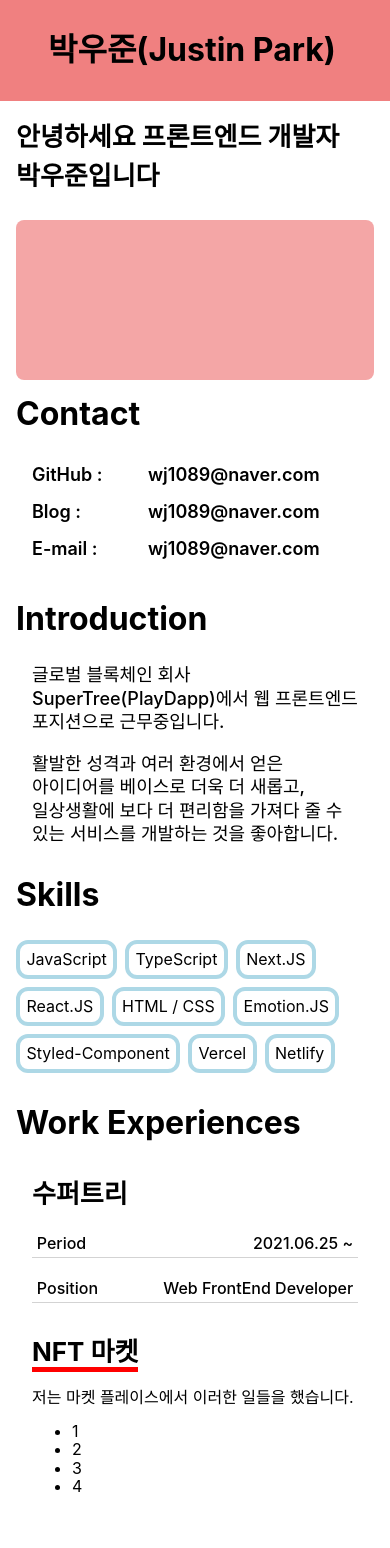
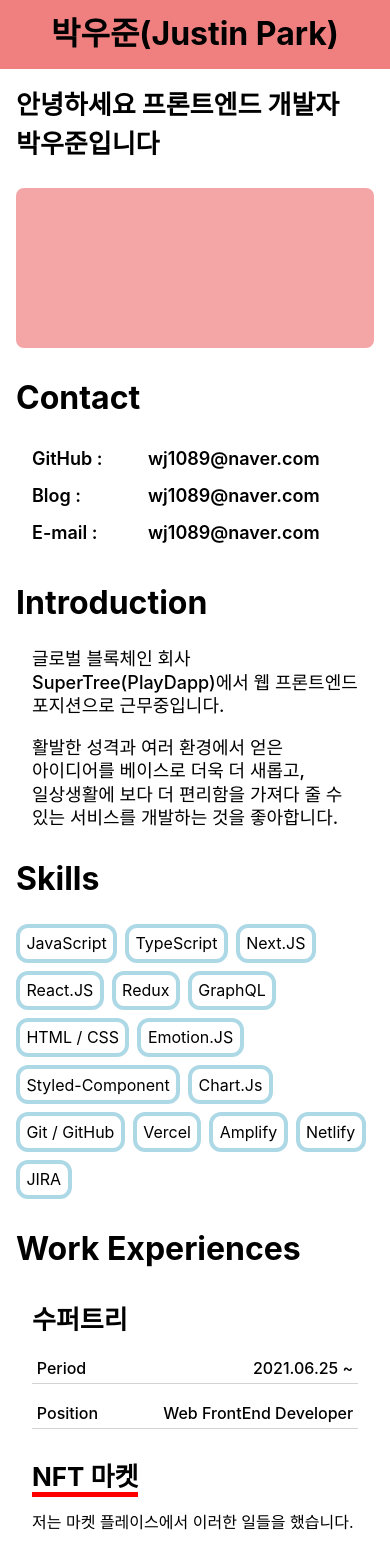
Before and after one commit to justin-supertree/justin-future, a Next.js app: page / in a window 390 px wide. Shown: the top 1548 px of the page. Built offline with nearby package versions, Linux system fonts and the light colour scheme.

Commit message:
feat: mobile style 수정

```diff
--- a/src/components/Layout/Header.tsx
+++ b/src/components/Layout/Header.tsx
@@ -6,10 +6,18 @@ const Container = styled.div`
   width: 100%;
   padding: 2rem 3rem;
   background-color: lightcoral;
+
+  @media screen and (max-width: 768px) {
+    padding: 1rem;
+  }
 `;
 
 const Title = styled.h1`
   margin: 0;
+
+  @media screen and (max-width: 768px) {
+    margin: auto;
+  }
 `;
 
 const Header = () => {
--- a/src/pages/index.tsx
+++ b/src/pages/index.tsx
@@ -196,7 +196,7 @@ const ImageBlock = styled.div`
     height: 160px;
     border-radius: 8px;
     margin-right: 0;
-    margin-bottom: 1rem;
+    margin-bottom: 2rem;
   }
 `;
 
@@ -268,11 +268,17 @@ const HomePage: NextPageWithLayout = () => {
               <SkillItem>TypeScript</SkillItem>
               <SkillItem>Next.JS</SkillItem>
               <SkillItem>React.JS</SkillItem>
+              <SkillItem>Redux</SkillItem>
+              <SkillItem>GraphQL</SkillItem>
               <SkillItem>HTML / CSS</SkillItem>
               <SkillItem>Emotion.JS</SkillItem>
               <SkillItem>Styled-Component</SkillItem>
+              <SkillItem>Chart.Js</SkillItem>
+              <SkillItem>Git / GitHub</SkillItem>
               <SkillItem>Vercel</SkillItem>
+              <SkillItem>Amplify</SkillItem>
               <SkillItem>Netlify</SkillItem>
+              <SkillItem>JIRA</SkillItem>
             </SkillsBlock>
           </Section>
 
```
